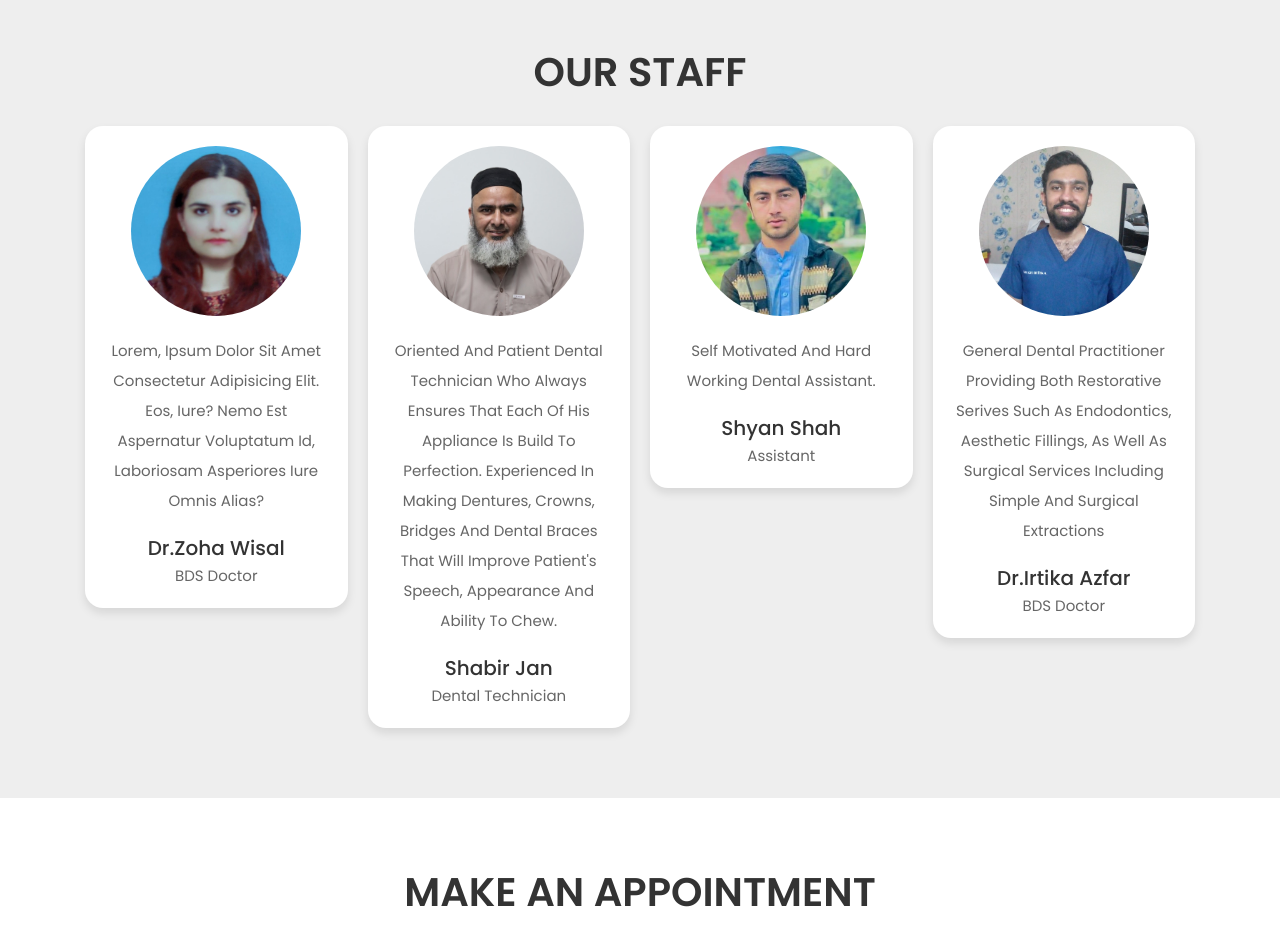
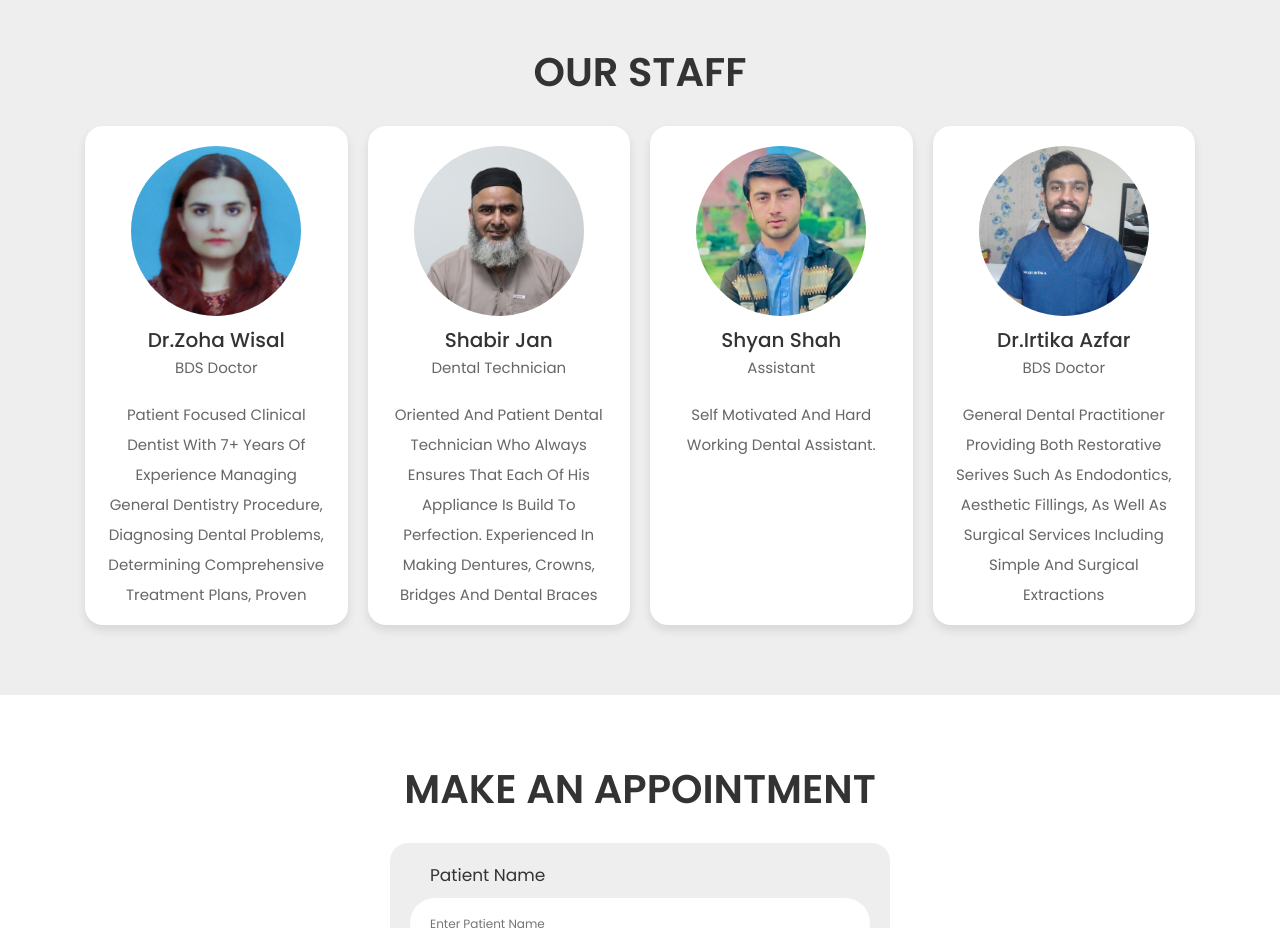
Before and after one commit to ngscripts/clinic-website, a website: page app/index.html in a window 1280 px wide. Shown: the part 3140-4068 px from the top of the page. Drawn offline with nearby package versions, Linux system fonts and the light colour scheme.

Commit message:
change in webkit

```diff
--- a/app/css/style.css
+++ b/app/css/style.css
@@ -22,16 +22,16 @@
   text-transform: capitalize;
 }
 
-*::-webkit-scrollbar {
+body::-webkit-scrollbar {
   height: 0.5rem;
   width: 1rem;
 }
 
-*::-webkit-scrollbar-track {
+body::-webkit-scrollbar-track {
   background-color: transparent;
 }
 
-*::-webkit-scrollbar-thumb {
+body::-webkit-scrollbar-thumb {
   background-color: var(--blue);
 }
 
@@ -246,17 +246,22 @@ section {
   border-radius: 1.8rem;
   box-shadow: var(--box-shadow);
   padding: 2rem;
-  align-self: start !important;
 }
 
 .staff .box-container .box img {
   height: 17rem;
   width: 17rem;
   border-radius: 50%;
+  margin-bottom: 12px;
 }
 
+.staff .box-container .box .para-box {
+   padding: 2rem 0;
+   height: 225px;
+   overflow: auto;
+}
 .staff .box-container .box p {
-  padding: 2rem 0;
+  /* padding: 2rem 0; */
   line-height: 2;
   font-size: 1.5rem;
   color: var(--light-color);
--- a/app/index.html
+++ b/app/index.html
@@ -1,11 +1,11 @@
 <!DOCTYPE html>
 <html lang="en">
   <head>
-    <meta charset="UTF-8"/>
-    <meta content="IE=edge" http-equiv="X-UA-Compatible"/>
-    <meta content="width=device-width, initial-scale=1.0" name="viewport"/>
+    <meta charset="UTF-8" />
+    <meta content="IE=edge" http-equiv="X-UA-Compatible" />
+    <meta content="width=device-width, initial-scale=1.0" name="viewport" />
     <title>Dr.Zoha's Dental Clinic</title>
-    <link rel="icon" type="image/favicon" href="images/favicon.ico">
+    <link rel="icon" type="image/favicon" href="images/favicon.ico" />
 
     <!-- font awesome cdn link  -->
     <!-- <link
@@ -20,8 +20,11 @@
     />
 
     <!-- custom css file link  -->
-    <link href="css/style.css" rel="stylesheet"/>
-    <script src="https://MomentJS.com/downloads/moment.js" type="text/JavaScript"></script>
+    <link href="css/style.css" rel="stylesheet" />
+    <script
+      src="https://MomentJS.com/downloads/moment.js"
+      type="text/JavaScript"
+    ></script>
   </head>
   <body>
     <!-- header section starts  -->
@@ -106,7 +109,7 @@
 
       <div class="box-container container">
         <div class="box">
-            <img alt="" src="images/icon-1.svg"/>
+          <img alt="" src="images/icon-1.svg" />
           <h3>Alignment specialist</h3>
           <p>
             Dealing with prevention, detection and treatment of deformities of
@@ -117,7 +120,7 @@
         </div>
 
         <div class="box">
-            <img alt="" src="images/icon-2.svg"/>
+          <img alt="" src="images/icon-2.svg" />
           <h3>Cosmetic dentistry</h3>
           <p>
             More and more patients not only want healthy teeth, but also set
@@ -129,7 +132,7 @@
         </div>
 
         <div class="box">
-            <img alt="" src="images/icon-3.svg"/>
+          <img alt="" src="images/icon-3.svg" />
           <h3>Aesthetic dentistry</h3>
           <p>
             Aesthetic dentistry uses techniques available to modern medicine to
@@ -141,7 +144,7 @@
         </div>
 
         <div class="box">
-            <img alt="" src="images/icon-4.svg"/>
+          <img alt="" src="images/icon-4.svg" />
           <h3>Root canal Treatment</h3>
           <p>
             A root canal treatment is basically the removal of all the necrotic
@@ -151,7 +154,7 @@
         </div>
 
         <div class="box">
-            <img alt="" src="images/icon-5.svg"/>
+          <img alt="" src="images/icon-5.svg" />
           <h3>Dental Implants</h3>
           <p>
             Despite patient education and medical advancements, people still
@@ -162,7 +165,7 @@
         </div>
 
         <div class="box">
-            <img alt="" src="images/icon-6.svg"/>
+          <img alt="" src="images/icon-6.svg" />
           <h3>Dental surgery</h3>
           <p>
             We perform surgical procedures from wisdom tooth removal to root
@@ -183,7 +186,7 @@
 
       <div class="box-container container">
         <div class="box">
-            <img alt="" src="images/process-1.png"/>
+          <img alt="" src="images/process-1.png" />
           <h3>Cosmetic Dentistry</h3>
           <p>
             This is one of the most popular options for people who want a fairly
@@ -192,7 +195,7 @@
         </div>
 
         <div class="box">
-            <img alt="" src="images/process-2.png"/>
+          <img alt="" src="images/process-2.png" />
           <h3>Pediatric Dentistry</h3>
           <p>
             Pediatric dental procedure is a tooth extraction. As surprising as
@@ -202,7 +205,7 @@
         </div>
 
         <div class="box">
-            <img alt="" src="images/process-3.png"/>
+          <img alt="" src="images/process-3.png" />
           <h3>Dental Implants</h3>
           <p>
             Dental implants are artificial tooth roots that are surgically
@@ -221,46 +224,54 @@
 
       <div class="box-container container">
         <div class="box">
-            <img alt="" src="images/dr-zoha.jpg"/>
-            <p>
-                Lorem, ipsum dolor sit amet consectetur adipisicing elit. Eos, iure?
-                Nemo est aspernatur voluptatum id, laboriosam asperiores iure omnis
-                alias?
-            </p>
+          <img alt="" src="images/dr-zoha.jpg" />
           <h3>Dr.Zoha Wisal</h3>
           <span>BDS Doctor</span>
+          <div class="para-box">
+            <p>
+              Patient focused clinical dentist with 7+ years of experience
+              managing general dentistry procedure, diagnosing dental problems,
+              determining comprehensive treatment plans, proven record of
+              success in performing restorative dentistry, surgical endodontics,
+              implants and asthetic procedures.
+            </p>
+          </div>
         </div>
 
         <div class="box">
           <img src="images/shabir-jan.jpg" alt="" />
-          <p>
-            Oriented and patient dental technician who always ensures that each of his appliance
-            is build to perfection.
-            Experienced in making dentures, crowns, bridges and dental braces that will improve patient's speech,
-            appearance and ability to chew.
-          </p>
           <h3>Shabir Jan</h3>
           <span>Dental Technician</span>
+          <div class="para-box">
+            <p>
+              Oriented and patient dental technician who always ensures that
+              each of his appliance is build to perfection. Experienced in
+              making dentures, crowns, bridges and dental braces that will
+              improve patient's speech, appearance and ability to chew.
+            </p>
+          </div>
         </div>
 
         <div class="box">
-            <img alt="" src="images/shayan.jpg"/>
-            <p>
-                Self motivated and hard working dental assistant.
-            </p>
+          <img alt="" src="images/shayan.jpg" />
           <h3>Shyan Shah</h3>
           <span>Assistant</span>
+          <div class="para-box">
+            <p>Self motivated and hard working dental assistant.</p>
+          </div>
         </div>
 
         <div class="box">
-            <img alt="" src="images/IMG-20220702-WA0014.jpg"/>
-            <p>
-                General dental practitioner Providing both restorative serives such
-                as endodontics, aesthetic fillings, as well as surgical services
-                including simple and surgical extractions
-            </p>
+          <img alt="" src="images/IMG-20220702-WA0014.jpg" />
           <h3>Dr.irtika Azfar</h3>
           <span>BDS Doctor</span>
+          <div class="para-box">
+            <p>
+              General dental practitioner Providing both restorative serives
+              such as endodontics, aesthetic fillings, as well as surgical
+              services including simple and surgical extractions
+            </p>
+          </div>
         </div>
       </div>
     </section>
@@ -274,12 +285,13 @@
 
       <div id="appointmentSuccessMsg">
         <div class="alert alert-success">
-            <strong>Appointment Scheduling Success!</strong> You have scheduled your appointment successfully <strong> within last 1 hour</strong>. You can only schedule 1 appointment within time window of 1 hour.
+          <strong>Appointment Scheduling Success!</strong> You have scheduled
+          your appointment successfully <strong> within last 1 hour</strong>.
+          You can only schedule 1 appointment within time window of 1 hour.
         </div>
       </div>
 
       <form id="appointmentForm">
-
         <div class="box-container">
           <label for="name">Patient Name</label>
           <input
@@ -334,7 +346,10 @@
             required
             type="datetime-local"
           />
-          <small class="error-msg hidden" id="appointmentTime-validation-message">
+          <small
+            class="error-msg hidden"
+            id="appointmentTime-validation-message"
+          >
             Please provide a valid appointment time
           </small>
         </div>
@@ -348,7 +363,6 @@
             value="Schedule Appointment"
           />
         </div>
-
       </form>
     </section>
 
```
Lines whose indentation alone changed are shown as unchanged.
